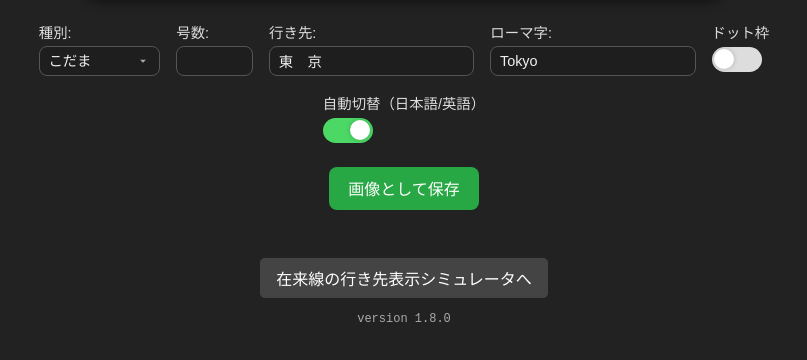
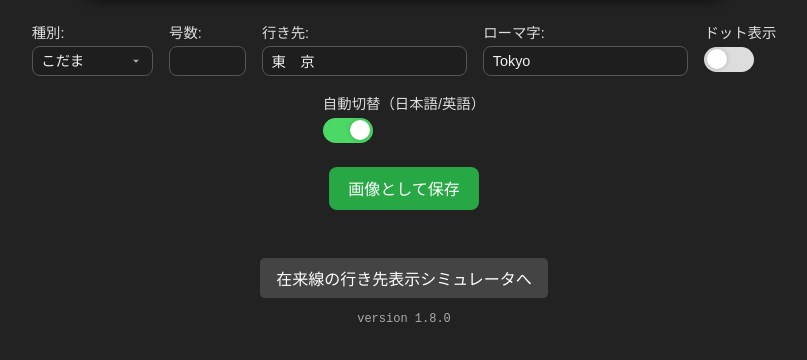
Before and after one commit to ikkunN700S/train-led, a plain HTML site: page shinkansen.html in a window 1280 px wide. Shown: the part 284-644 px from the top of the page, without its empty margins (236-1043 px from the left). Drawn offline with nearby package versions, Linux system fonts and the light colour scheme; a web font is replaced by a local one.

Commit message:
Update shinkansen.html

```diff
--- a/shinkansen.html
+++ b/shinkansen.html
@@ -80,7 +80,7 @@
       <input type="text" id="romaji-input" value="Tokyo" />
     </label>
 
-    <label>ドット枠
+    <label>ドット表示
       <label class="toggle-switch">
         <input type="checkbox" id="toggle-dots">
       </label>
```
